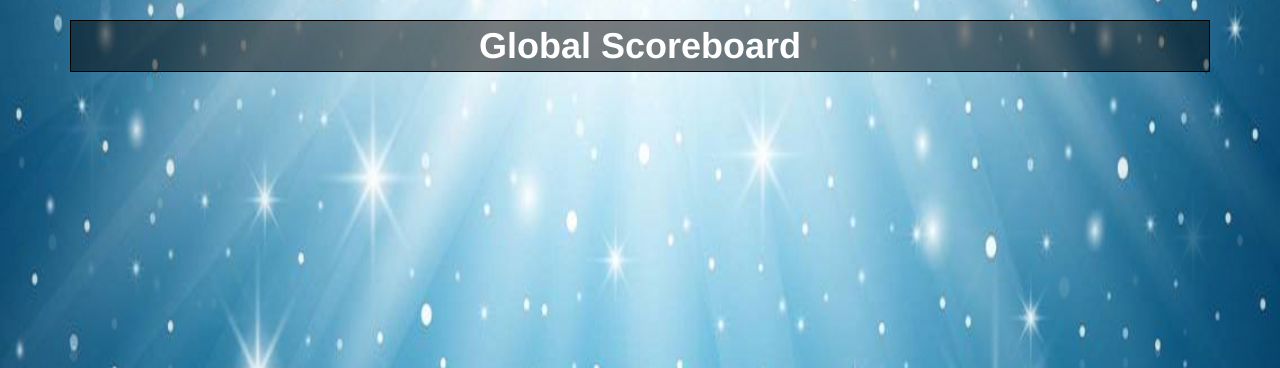
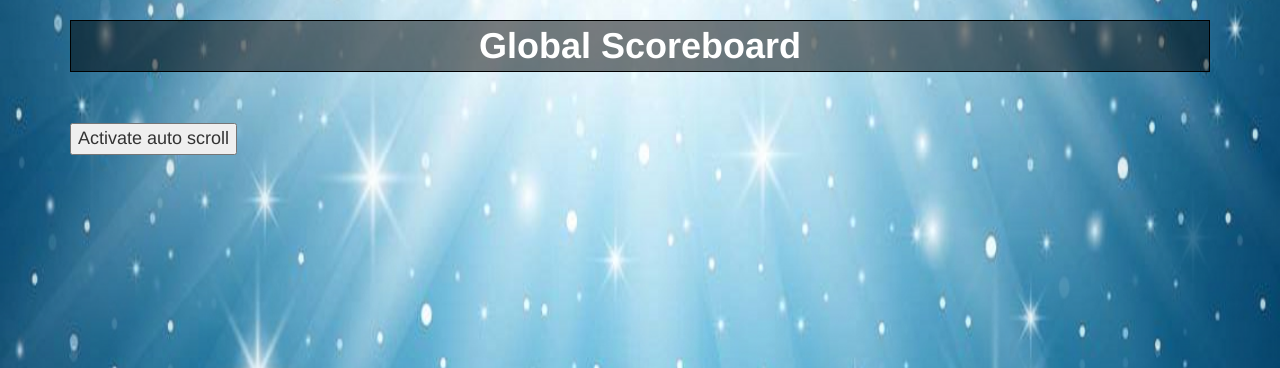
Before and after one commit to helemork/EurovisionParty, a Django app: page /global_scoreboard/ in a window 1280 px wide. Shown: the part 52-420 px from the top of the page. Run offline with Django 3.2, Linux system fonts and the light colour scheme; the visitor is signed in with stand-in values (Sample User, id 1); data that the repository does not hold is empty; some libraries are stand-ins or nearby versions.

Commit message:
Scroll button

```diff
--- a/website/static/javascript/global_scoreboard.js
+++ b/website/static/javascript/global_scoreboard.js
@@ -1,4 +1,4 @@
-// Load scoreboard every 5 seconds
+// Load scoreboard every 5 secs
 
 function loadScoreboard() {
     console.log('load')
@@ -6,27 +6,37 @@ function loadScoreboard() {
     setTimeout(loadScoreboard, 5000);
 }
 
+var Height, i, status;
+
 $(document).ready(function() {
     $('#scoreboard').load('/global_scoreboard/get/');
 
     setTimeout(loadScoreboard, 5000);
 
-    function scrollpage() {
-        function f()
-        {
-            window.scrollTo(0,i);
-            if(status==0) {
-                i=i+4;
-                if(i>=Height){	status=1; }
-            } else {
-                i=i-4;
-                if(i<=1){	status=0; }  // if you don't want continue scroll then remove this line
+    $('#activate_scroll_button').click(function() {
+        function scrollpage() {
+            function f() {
+                window.scrollTo(0, i);
+                if (status == 0) {
+                    i = i + 4;
+                    if (i >= Height) {
+                        status = 1;
+                    }
+                } else {
+                    i = i - 4;
+                    if (i <= 1) {
+                        status = 0;
+                    }  // if you don't want continue scroll then remove this line
+                }
+                setTimeout(f, 100);
             }
-        setTimeout( f, 100 );
+
+            f();
         }
-        f();
-    }
-    var Height=document.documentElement.scrollHeight;
-    var i=1,j=Height,status=0;
-    scrollpage();
+
+        Height = document.documentElement.scrollHeight;
+        i = 1;
+        status = 0;
+        scrollpage();
+        });
 });
--- a/website/templates/global_scoreboard_page.html
+++ b/website/templates/global_scoreboard_page.html
@@ -6,5 +6,7 @@
     <div class="container">
         <h1 class="listheading">Global Scoreboard</h1>
         <div id="scoreboard"></div>
+        <br><br>
+        <button type="button" id="activate_scroll_button">Activate auto scroll</button>
     </div>
 {% endblock %}
--- a/website/views.py
+++ b/website/views.py
@@ -210,7 +210,7 @@ def global_scoreboard(request):
 
         party.top_songs = sorted_songs[:3]
         if len(sorted_songs) > 3:
-            party.bottom_songs = sorted_songs[max(3, len(sorted_songs)-4):]
+            party.bottom_songs = sorted_songs[max(3, len(sorted_songs)-3):]
 
     # Global
     songs = Song.objects.filter(hidden=False)
```
